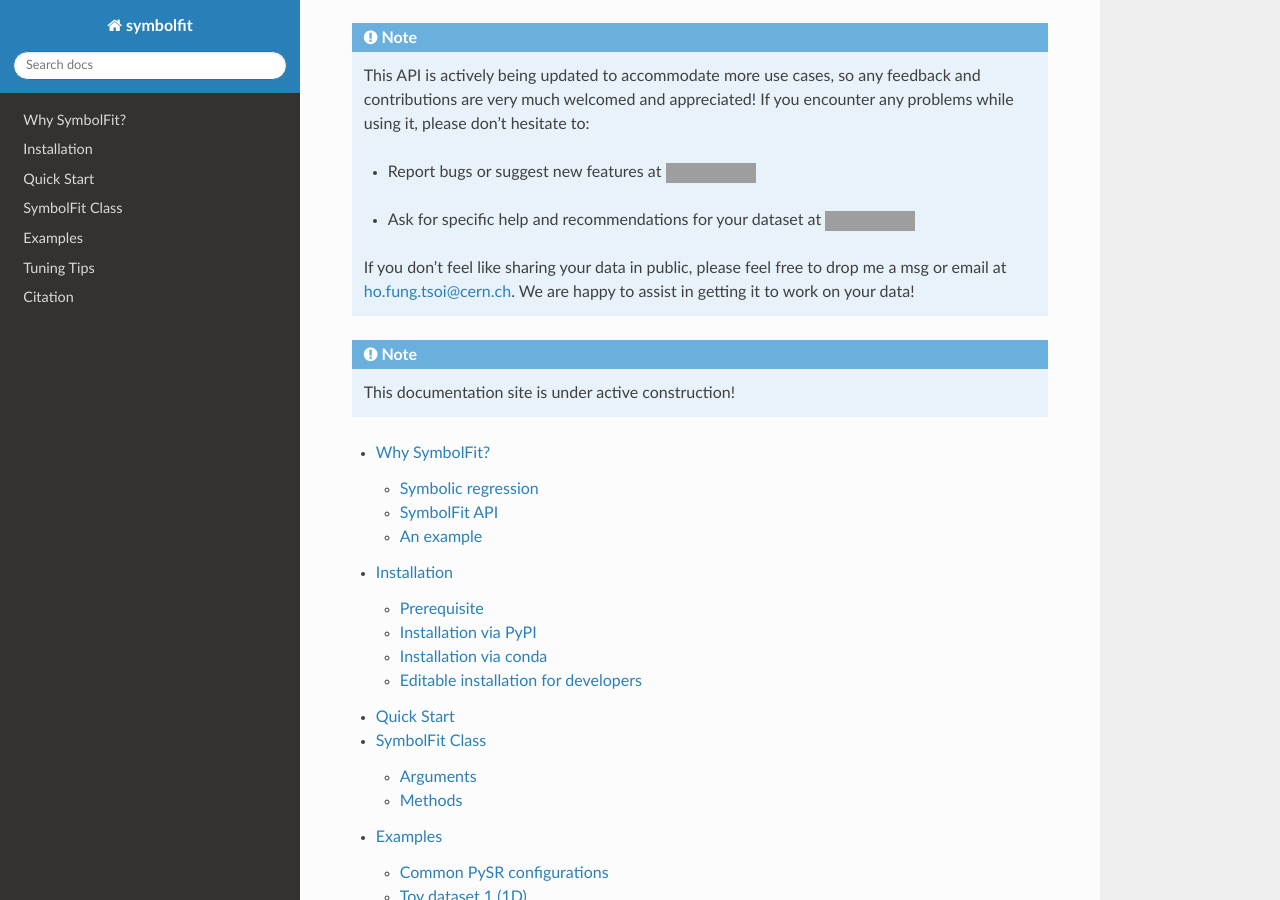
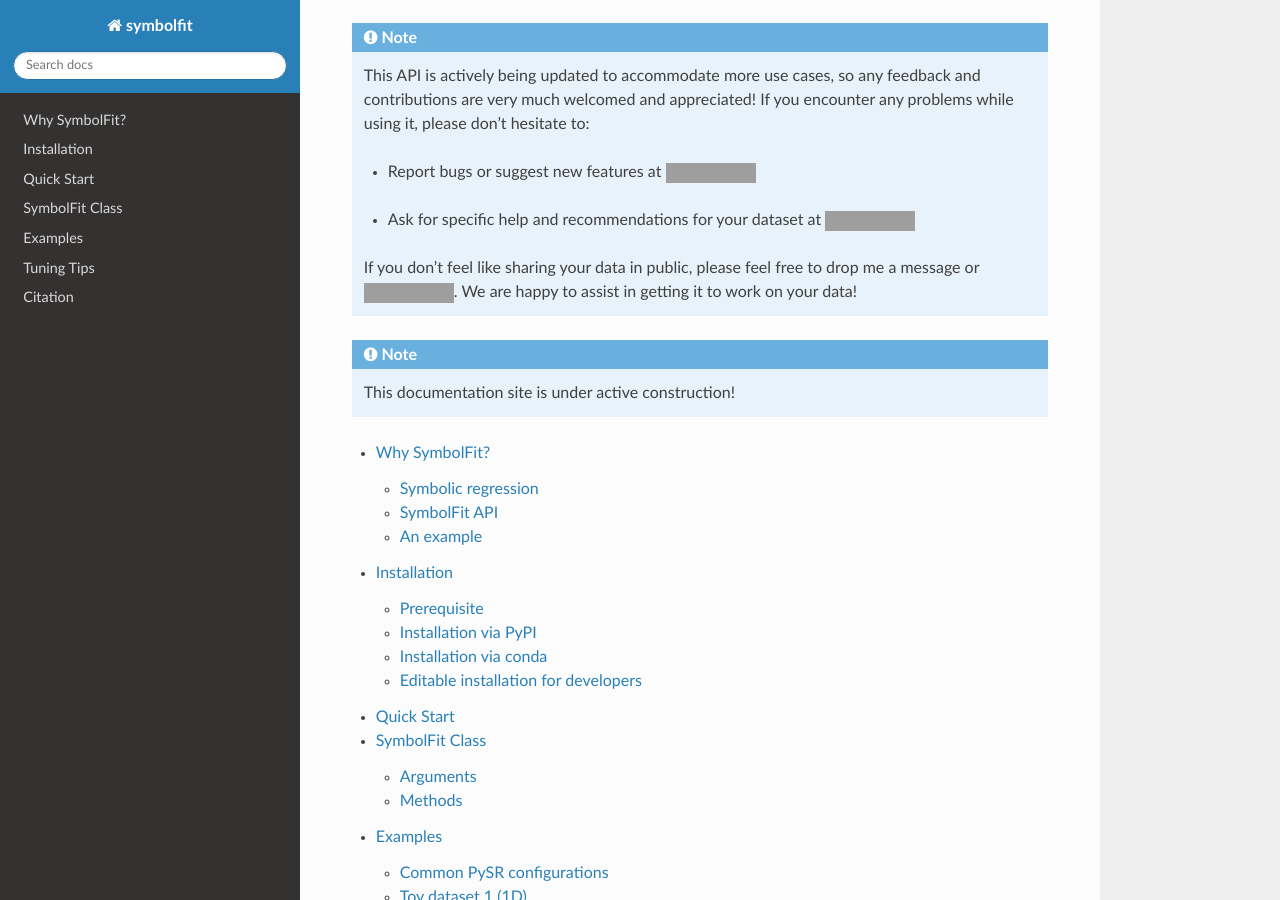
Before and after one commit to hftsoi/symbolfit, a Sphinx documentation site: the page built from docs/index.rst, in a window 1280 px wide and 900 px high, scrolled down 1285 px. Built offline with Sphinx 7.4.7 and the Read the Docs theme 3.1.0, drawn with Linux system fonts in a browser that asks for light colours; grey boxes are pictures that could not be loaded.

Commit message:
Update index.rst

```diff
--- a/docs/index.rst
+++ b/docs/index.rst
@@ -25,13 +25,13 @@
    * - .. centered:: **Docs**
      - .. centered:: **Paper**
      - .. centered:: **Colab**
-   * - .. image:: https://img.shields.io/readthedocs/symbolfit?color=gold
+   * - .. image:: https://img.shields.io/readthedocs/symbolfit?color=gold&style=flat-square
           :target: https://symbolfit.readthedocs.io
           :align: center
-     - .. image:: https://img.shields.io/badge/arXiv-2411.09851-b31b1b.svg
+     - .. image:: https://img.shields.io/badge/arXiv-2411.09851-b31b1b.svg?style=flat-square
           :target: https://arxiv.org/abs/2411.09851
           :align: center
-     - .. image:: https://colab.research.google.com/assets/colab-badge.svg
+     - .. image:: https://img.shields.io/badge/Colab-notebook-informational?style=flat-square&color=blue
           :target: https://colab.research.google.com/github/hftsoi/symbolfit/blob/main/colab_demo/symbolfit_colab.ipynb
           :align: center
 
@@ -43,25 +43,25 @@
    * - .. centered:: **GitHub**
      - .. centered:: **pip**
      - .. centered:: **conda**
-   * - .. image:: https://img.shields.io/github/created-at/hftsoi/symbolfit?color=black
+   * - .. image:: https://img.shields.io/github/created-at/hftsoi/symbolfit?color=black&style=flat-square
           :target: https://github.com/hftsoi/symbolfit
           :align: center
-       .. image:: https://img.shields.io/github/v/release/hftsoi/symbolfit?color=black
+       .. image:: https://img.shields.io/github/v/release/hftsoi/symbolfit?color=black&style=flat-square
           :target: https://github.com/hftsoi/symbolfit/releases
           :align: center
-       .. image:: https://img.shields.io/github/release-date/hftsoi/symbolfit?color=black
+       .. image:: https://img.shields.io/github/release-date/hftsoi/symbolfit?color=black&style=flat-square
           :target: https://github.com/hftsoi/symbolfit/releases
           :align: center
-     - .. image:: https://img.shields.io/pypi/v/symbolfit?color=orange
+     - .. image:: https://img.shields.io/pypi/v/symbolfit?color=orange&style=flat-square
           :target: https://pypi.org/project/symbolfit
           :align: center
-       .. image:: https://img.shields.io/pepy/dt/symbolfit?color=orange
+       .. image:: https://img.shields.io/pepy/dt/symbolfit?color=orange&style=flat-square
           :target: https://www.pepy.tech/projects/symbolfit
           :align: center
-     - .. image:: https://img.shields.io/conda/vn/conda-forge/symbolfit.svg?color=green
+     - .. image:: https://img.shields.io/conda/vn/conda-forge/symbolfit.svg?color=green&style=flat-square
           :target: https://anaconda.org/conda-forge/symbolfit
           :align: center
-       .. image:: https://img.shields.io/conda/dn/conda-forge/symbolfit.svg?color=green
+       .. image:: https://img.shields.io/conda/dn/conda-forge/symbolfit.svg?color=green&style=flat-square
           :target: https://anaconda.org/conda-forge/symbolfit
           :align: center
 
@@ -76,14 +76,17 @@
 
    - Report bugs or suggest new features at |issue_badge|
 
-   .. |issue_badge| image:: https://img.shields.io/badge/issues-github-informational
+   .. |issue_badge| image:: https://img.shields.io/badge/issues-github-informational?style=flat-square
       :target: https://github.com/hftsoi/symbolfit/issues
 
    - Ask for specific help and recommendations for your dataset at |discussion_badge|
-   .. |discussion_badge| image:: https://img.shields.io/badge/discussions-github-informational
+   .. |discussion_badge| image:: https://img.shields.io/badge/discussions-github-informational?style=flat-square
       :target: https://github.com/hftsoi/symbolfit/discussions
 
-   If you don't feel like sharing your data in public, please feel free to drop me a msg or email at ho.fung.tsoi@cern.ch. We are happy to assist in getting it to work on your data!
+   If you don't feel like sharing your data in public, please feel free to drop me a message or |email_badge|. We are happy to assist in getting it to work on your data!
+
+   .. |email_badge| image:: https://img.shields.io/badge/email-ho.fung.tsoi@cern.ch-informational?style=flat-square&color=blue
+      :target: mailto:ho.fung.tsoi@cern.ch
 
 .. note::
 
```
